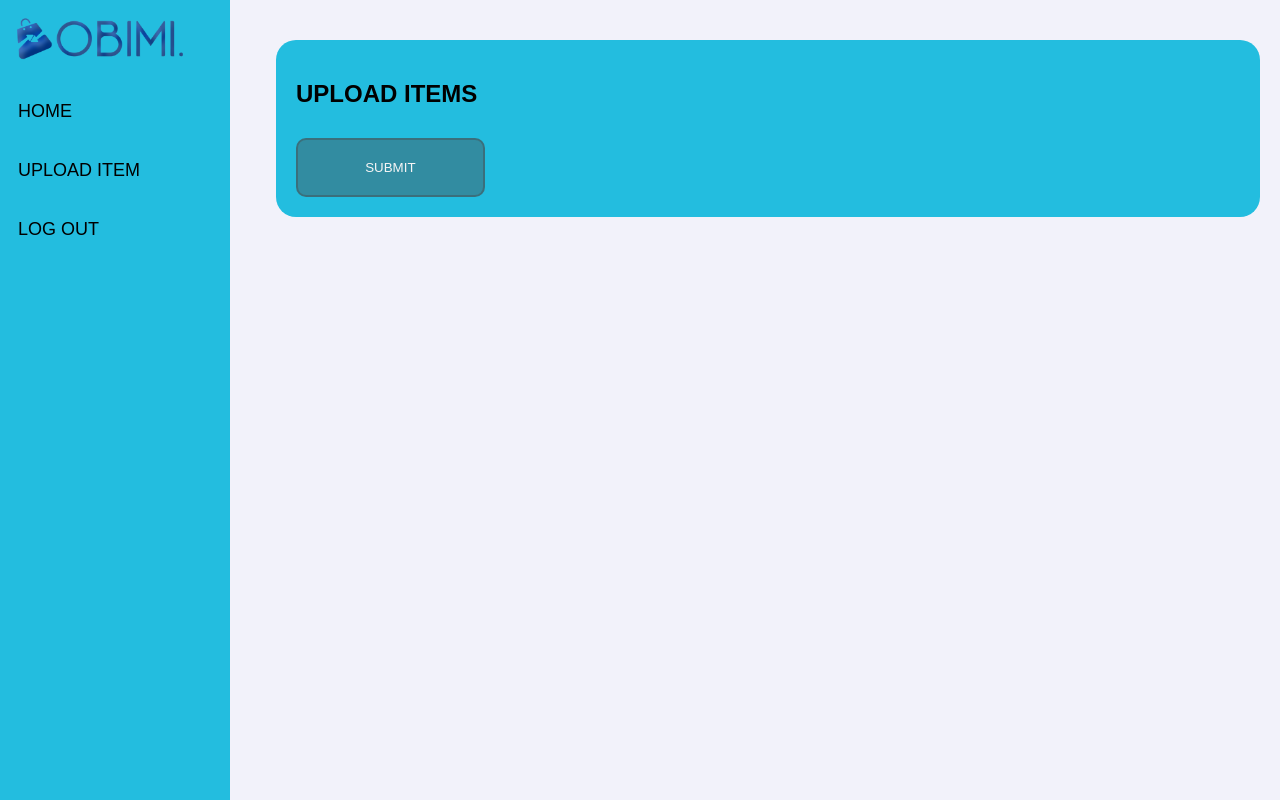
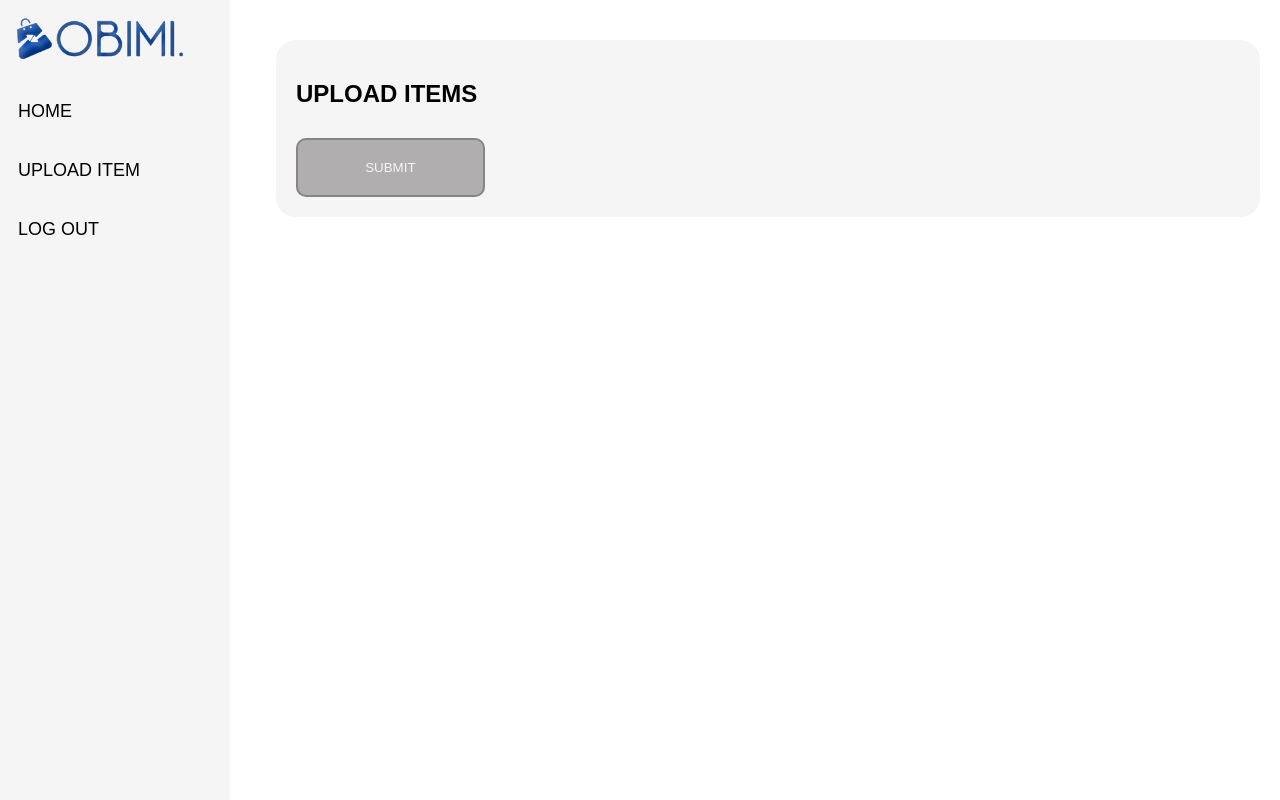
Before and after one commit to Kesther04/Phone_acc_repo, a PHP site: page /dashboard/dash_board/item_upload/item_upload.php in a window 1280 px wide. Run offline with PHP 8.4, Linux system fonts and the light colour scheme; the visitor is signed in with stand-in values (Sample User, id 1).

Commit message:
changes in css files

```diff
--- a/css/dash_css_rep.css
+++ b/css/dash_css_rep.css
@@ -4,12 +4,11 @@
 
     #peon{
         display: block;
-        color:white;
         margin-top: 0px;
         float: left;
         width:50px;
         font-size: 30px;
-        background: #23BDDF;
+        background: #f5f5f5;
         border-radius: 10px;
         text-align: center;
         margin: 10px;
@@ -18,7 +17,6 @@
 
     #losec{
         display:block;
-        color:white;
         margin-top: 20px;
         float: right;
         width:50px;
@@ -40,7 +38,7 @@
         width:100%;
         height:100%;
         position: fixed;top:0;
-        background: #23BDDF;
+        background: #f5f5f5;
         visibility: hidden;
         overflow: auto;
         z-index: 10;
@@ -74,12 +72,11 @@
 
     #peon{
         display: block;
-        color:white;
         margin-top: 0px;
         float: left;
         width:50px;
         font-size: 30px;
-        background: #23BDDF;
+        background: #f5f5f5;
         border-radius: 10px;
         text-align: center;
         margin: 10px;
@@ -88,7 +85,6 @@
 
     #losec{
         display:block;
-        color:white;
         margin-top: 20px;
         float: right;
         width:50px;
@@ -110,7 +106,7 @@
         width:100%;
         height:100%;
         position: fixed;top:0;
-        background: #23BDDF;
+        background: #f5f5f5;
         visibility: hidden;
         z-index: 10;
     }
--- a/css/item_upload.css
+++ b/css/item_upload.css
@@ -5,7 +5,6 @@
 
 body{
     margin:0px;
-    background-color: rgb(242, 242,250);
 }
 
 
@@ -13,7 +12,7 @@
     width:18%;
     height:100%;
     position: fixed;top:0;
-    background: #23BDDF;
+    background: #f5f5f5;
 }
 
 
@@ -90,7 +89,7 @@
 
 .sec-div-container{
     border-radius:20px;
-    background: #23BDDF;
+    background: #f5f5f5;
     padding:20px;
     font-weight: bold;
     margin-top:20px;
```
